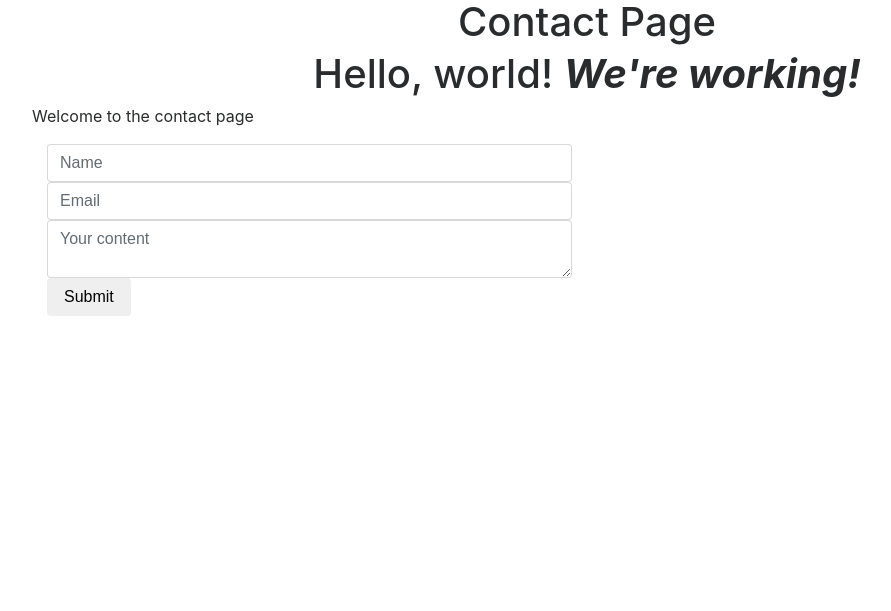
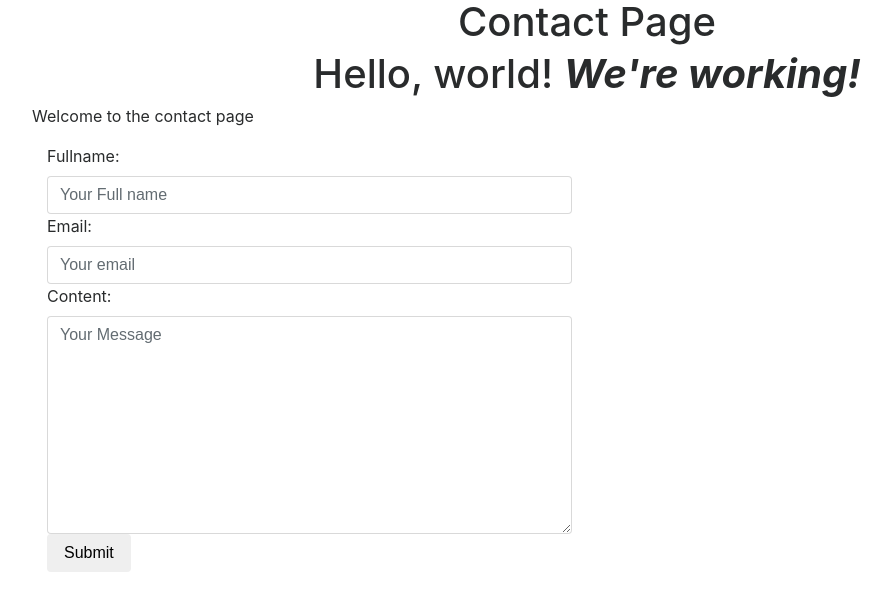
Before and after one commit to raihan-uddin/ecommerce, a Django app: page /contact/ in a window 1280 px wide. Shown: the top 611 px of the page, without its empty margins (53-944 px from the left). Run offline with Django 3.2, Linux system fonts and the light colour scheme; some libraries are stand-ins or nearby versions.

Commit message:
django forms

```diff
--- /dev/null
+++ b/ecommerce/forms.py
@@ -0,0 +1,30 @@
+from django import forms
+
+class ContactForm(forms.Form):
+    fullname = forms.CharField(widget=forms.TextInput(
+        attrs={
+            "class": "form-control",
+            "placeholder": "Your Full name"
+            }
+        )
+    )
+    email = forms.EmailField(widget=forms.EmailInput(
+        attrs={
+                "class": "form-control",
+                "placeholder": "Your email"
+            }
+        )
+    )
+    content = forms.CharField(widget=forms.Textarea(
+            attrs={
+                "class": "form-control",
+                "placeholder": "Your Message"
+            }
+        )
+    )
+
+    def clean_email(self):
+        email = self.cleaned_data.get("email")
+        if not "gmail.com" in email:
+            raise forms.ValidationError("Email has to be gmail.com")
+        return email
--- a/ecommerce/views.py
+++ b/ecommerce/views.py
@@ -1,5 +1,7 @@
 from django.http import HttpResponse
 from django.shortcuts import render
+
+from .forms import ContactForm
 
 def home_page(request):
     context = {
@@ -16,15 +18,19 @@ def about_page(request):
     return render(request, "home_page.html", context)
 
 def contact_page(request):
+    contact_form = ContactForm(request.POST or None)
     context = {
         "title":"Contact Page",
-        "content": "Welcome to the contact page"
+        "content": "Welcome to the contact page",
+        "form": contact_form,
     }
-    if request.method == "POST":
+    if contact_form.is_valid():
+        print(contact_form.cleaned_data)
+    # if request.method == "POST":
         # print(request.POST)
-        print(request.POST.get('fullname'))
-        print(request.POST.get('email'))
-        print(request.POST.get('content'))
+        # print(request.POST.get('fullname'))
+        # print(request.POST.get('email'))
+        # print(request.POST.get('content'))
     return render(request, "contact/view.html", context)
 
 def home_page_old(request):
--- a/templates/contact/view.html
+++ b/templates/contact/view.html
@@ -19,12 +19,17 @@
                 <p>{{ content }}</p>
                 <div class="col-sm-6 col-12">
                     <form method="POST">
+                        {%  csrf_token %}
+                        {{ form }}
+                        <button type="submit" class="btn btn-default">Submit</button>
+                    </form>
+                    <!-- <form method="POST">
                         {% csrf_token %}
                         <input type="text" class="form-control" name="fullname" placeholder="Name">
                         <input type="email" class="form-control" name="email" placeholder="Email">
                         <textarea class="form-control" name="content" placeholder="Your content"></textarea>
                         <button type="submit" class="btn btn-default">Submit</button>
-                    </form>
+                    </form> -->
                 </div>
             </div>
         </div>
```
